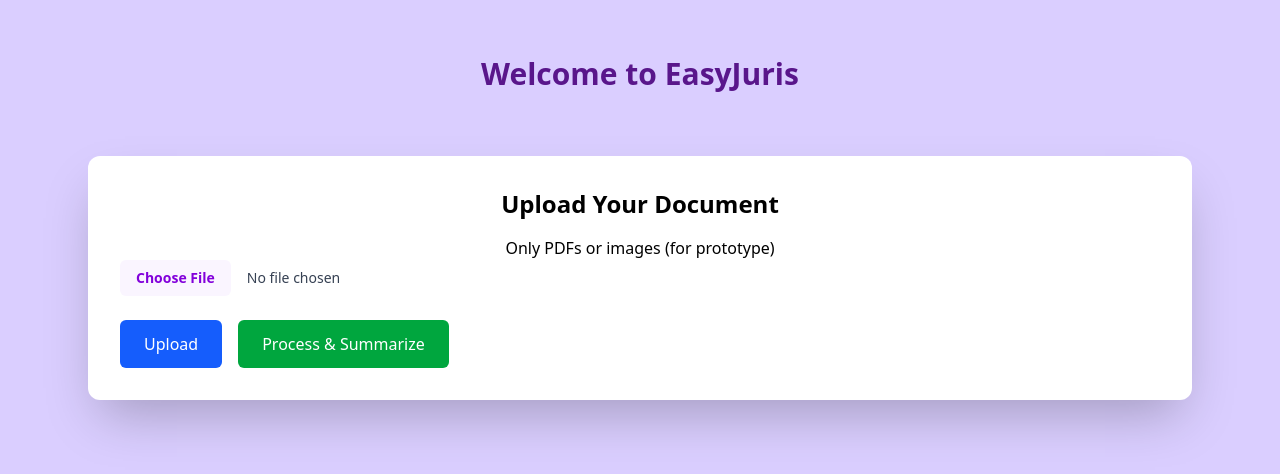
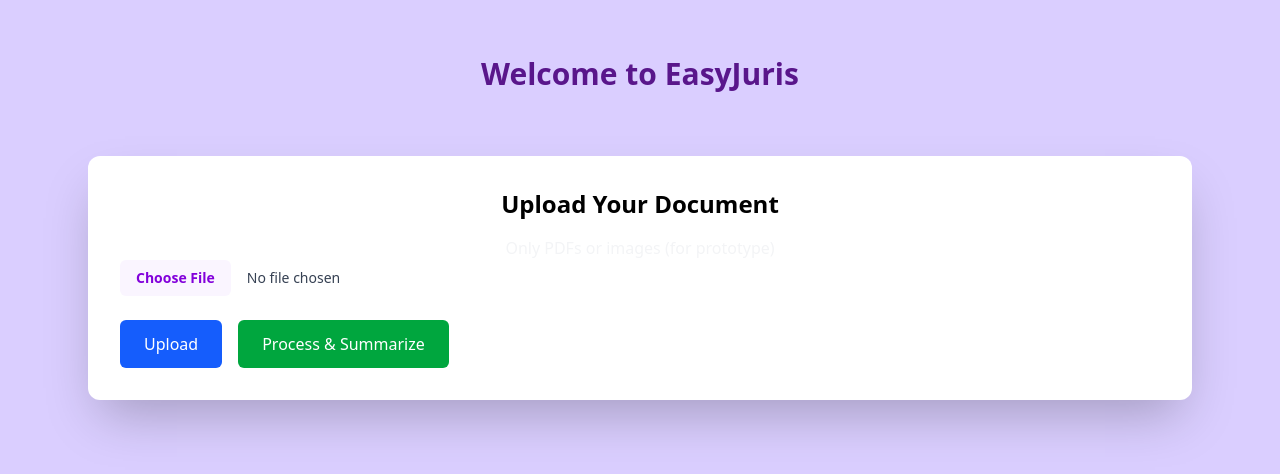
Before and after one commit to Aru-14/EasyJuris, a React (Vite) app in the folder Frontend/easyjuris/: page / in a window 1280 px wide. Shown: the top 474 px of the page. Built offline with nearby package versions, Linux system fonts and the light colour scheme.

Commit message:
Update Upload.jsx

```diff
--- a/Frontend/easyjuris/src/Components/Upload.jsx
+++ b/Frontend/easyjuris/src/Components/Upload.jsx
@@ -139,7 +139,7 @@
     {/* --- Upload Section --- */}
     <section className="bg-white border-0 rounded-xl shadow-2xl p-8">
       <h2 className="text-2xl font-semibold mb-4">Upload Your Document</h2>
-      <p> Only PDFs or images (for prototype) </p>
+      <p className="text-gray-100"> Only PDFs or images (for prototype) </p>
       <input
         type="file"
         onChange={handleFileChange}
```
